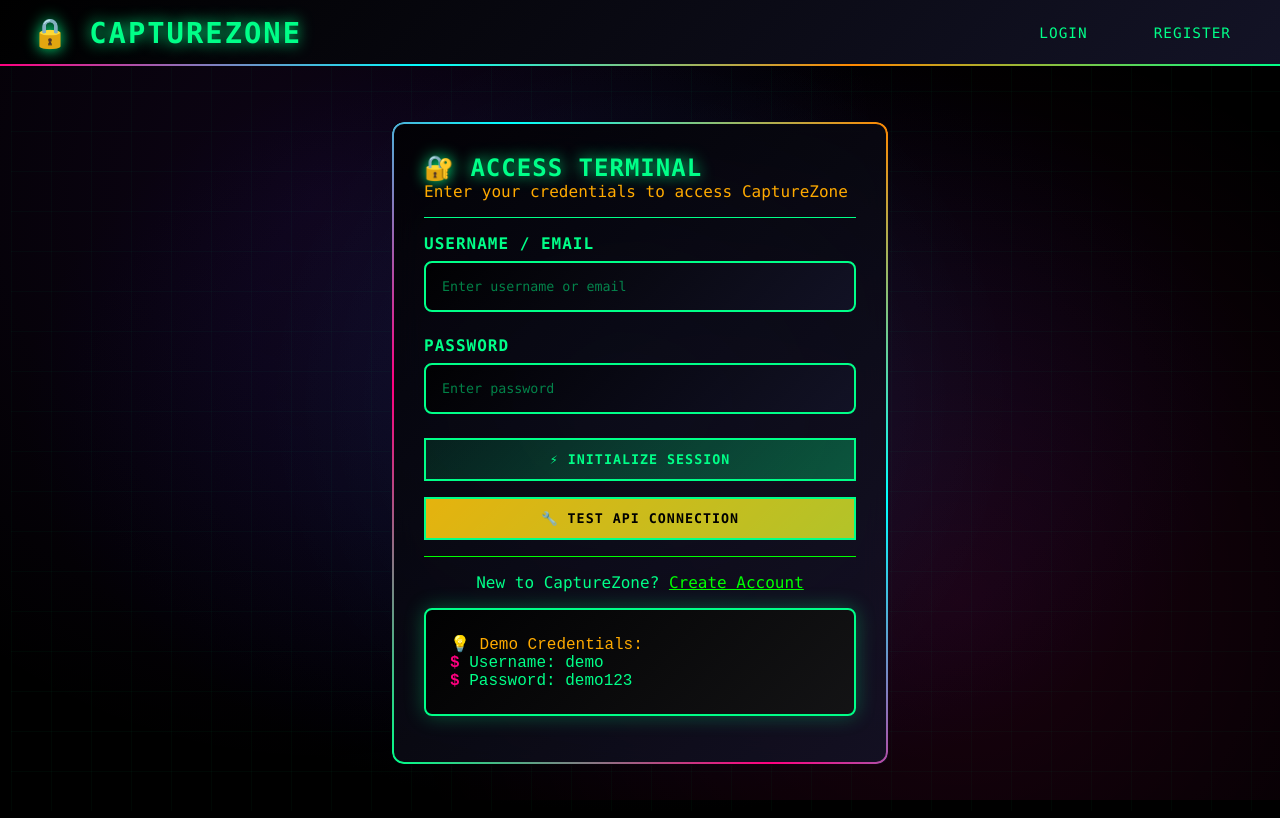
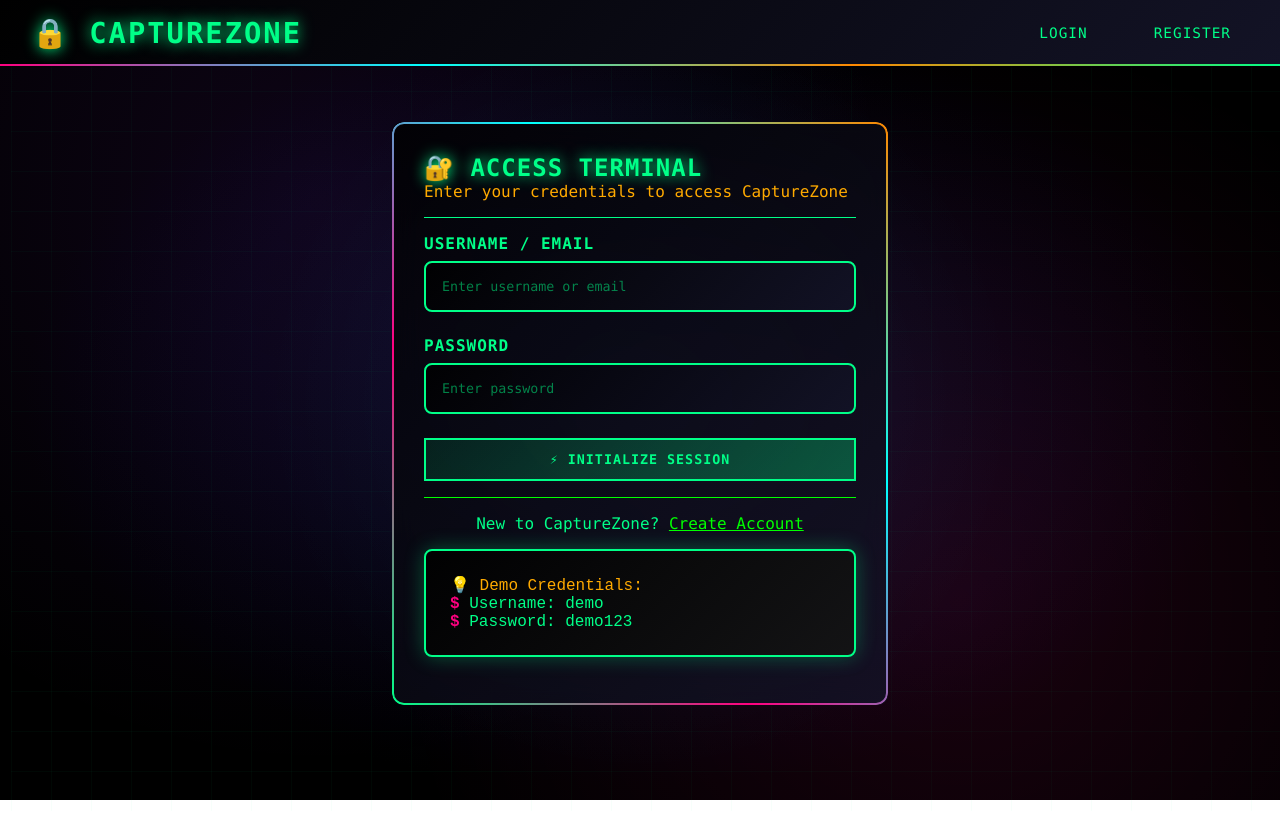
Before and after one commit to YasinthaLkshan/capturezone-ctf, a React (Create React App) app in the folder frontend/: page /login in a window 1280 px wide. Built offline with nearby package versions, Linux system fonts and the light colour scheme; no server answers.

Commit message:
Update Login.tsx

```diff
--- a/frontend/src/pages/Login.tsx
+++ b/frontend/src/pages/Login.tsx
@@ -23,39 +23,6 @@ const Login: React.FC = () => {
       setError(error.message);
     } finally {
       setLoading(false);
-    }
-  };
-
-  const testConnection = async () => {
-    console.log('Testing direct API connection...');
-    try {
-      // Test both the working endpoint and the login endpoint
-      console.log('Testing /api/auth/test...');
-      const testResponse = await fetch('https://capturezone-ctf-production.up.railway.app/api/auth/test', {
-        method: 'GET',
-        headers: {
-          'Content-Type': 'application/json',
-        }
-      });
-      console.log('Test endpoint - Status:', testResponse.status, 'Data:', await testResponse.text());
-
-      console.log('Testing /api/auth/login...');
-      const loginResponse = await fetch('https://capturezone-ctf-production.up.railway.app/api/auth/login', {
-        method: 'POST',
-        headers: {
-          'Content-Type': 'application/json',
-        },
-        body: JSON.stringify({ username: 'test', password: 'test' })
-      });
-
-      console.log('Login endpoint - Status:', loginResponse.status);
-      const loginData = await loginResponse.text();
-      console.log('Login endpoint - Data:', loginData);
-
-      alert(`Login Test: Status ${loginResponse.status}, Data: ${loginData.substring(0, 100)}...`);
-    } catch (error) {
-      console.error('Test connection error:', error);
-      alert(`Test Error: ${error}`);
     }
   };
 
@@ -111,15 +78,6 @@ const Login: React.FC = () => {
         >
           {loading ? <span className="loading"></span> : '⚡ Initialize Session'}
         </button>
-
-        <button
-          type="button"
-          onClick={testConnection}
-          className="btn"
-          style={{ width: '100%', marginBottom: '1rem', backgroundColor: '#ffaa00', color: '#000' }}
-        >
-          🔧 Test API Connection
-        </button>
       </form>
 
       <div style={{ textAlign: 'center', paddingTop: '1rem', borderTop: '1px solid #00ff00' }}>
```
